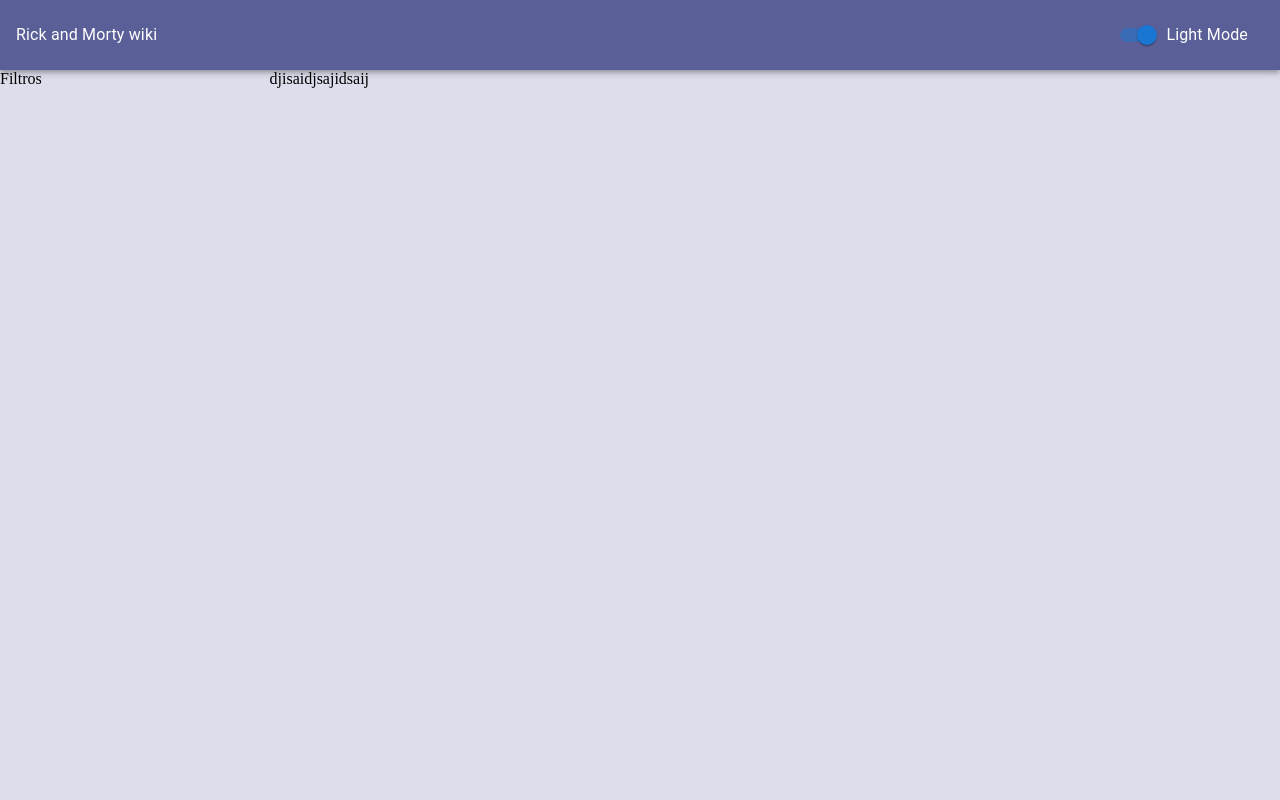
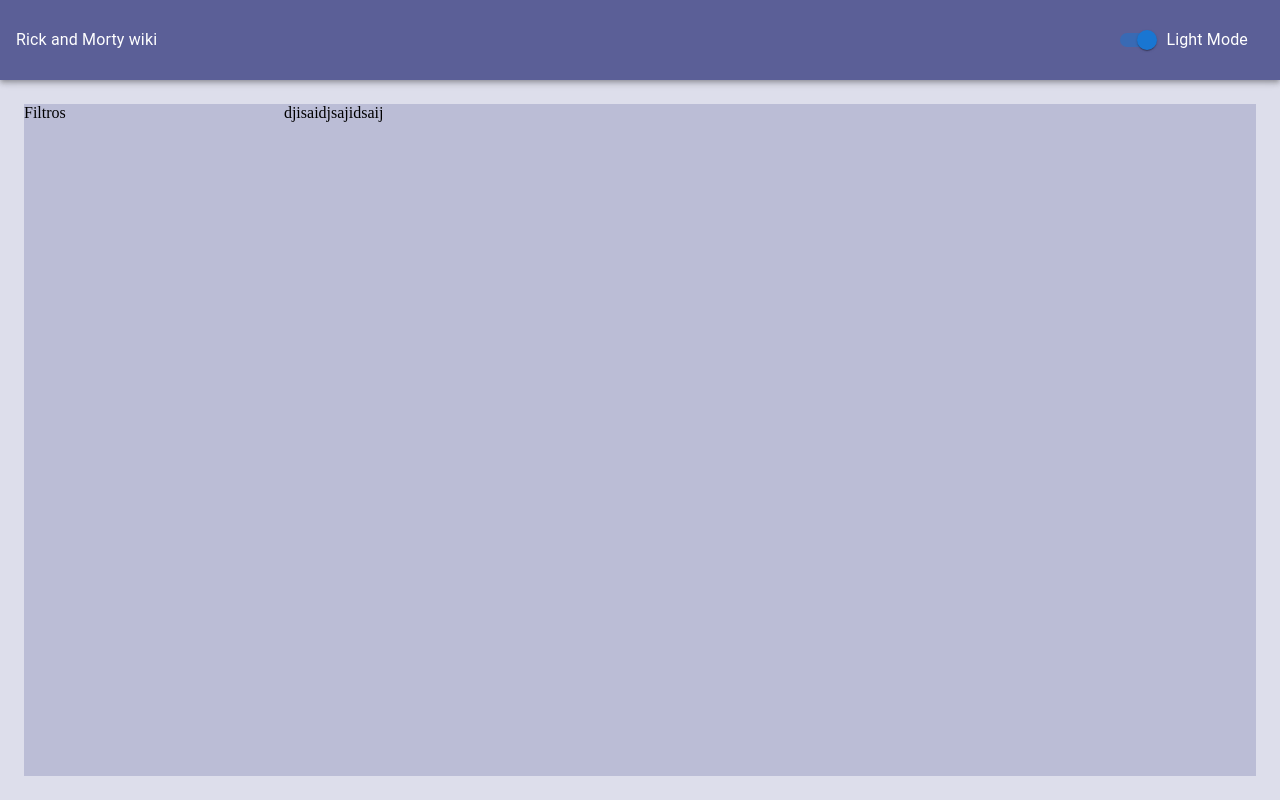
Before and after one commit to dorotech/react-test, a React (Vite) app: page / in a window 1280 px wide. Built offline with nearby package versions, Linux system fonts and the light colour scheme; no server answers.

Commit message:
feat: adjust containers on screen

```diff
--- a/package.json
+++ b/package.json
@@ -14,6 +14,7 @@
     "@mui/icons-material": "^5.11.0",
     "@mui/material": "^5.11.6",
     "@mui/types": "^7.2.3",
+    "@types/axios": "^0.14.0",
     "@types/node-sass": "^4.11.3",
     "axios": "^1.2.5",
     "react": "^18.2.0",
--- a/src/App.tsx
+++ b/src/App.tsx
@@ -32,7 +32,7 @@ const App = () => {
         <div
           style={{
             background: mode === "light" ? "#dddeeb" : "#484b78",
-            height: "100vh",
+            height: "100%",
           }}
         >
           <HomePage />
--- a/src/components/topBar/index.tsx
+++ b/src/components/topBar/index.tsx
@@ -23,13 +23,13 @@ const TopAppBar = () => {
         justifyContent: "space-between",
         flexDirection: "row",
         backgroundColor: mode === "light" ? "#5b5f97" : "#2d2f4b",
-        gridArea: "a",
+        gridArea: "topbar",
       }}
     >
       <Typography style={{ display: "flex", alignItems: "center" }}>
         Rick and Morty wiki
       </Typography>
-      <FormGroup>
+      <FormGroup style={{ justifyContent: "center" }}>
         <FormControlLabel
           control={
             <Switch
--- /dev/null
+++ b/src/containers/characters/index.tsx
@@ -0,0 +1,7 @@
+import { Box } from "@mui/system";
+
+const CharactersContainer = () => {
+  return <Box style={{ gridArea: "char" }}>djisaidjsajidsaij</Box>;
+};
+
+export { CharactersContainer };
--- a/src/containers/home/index.tsx
+++ b/src/containers/home/index.tsx
@@ -1,12 +1,44 @@
+import { useEffect, useContext } from "react";
 import { TopAppBar } from "../../components/topBar";
+import axios from "axios";
 import styles from "./styles.module.scss";
 
+import { CharactersContainer } from "../characters";
+import { ColorModeContext } from "../../contexts";
+
 const HomePage = () => {
+  const { mode } = useContext(ColorModeContext);
+
+  const getCharactersList = async () => {
+    try {
+      const response = await axios.get(
+        "https://rickandmortyapi.com/api/character?page=2"
+      );
+      console.log("response", response);
+    } catch (err) {
+      console.log(err);
+    }
+  };
+
+  useEffect(() => {
+    getCharactersList();
+  }, []);
+
   return (
-    <div className={styles.container}>
+    <div style={{ height: "100%" }} className={styles.container}>
       <TopAppBar />
-      <div style={{ gridArea: "b" }}>Filtros</div>
-      <div style={{ gridArea: "c" }}>djisaidjsajidsaij</div>
+      <div
+        className={styles.page_info}
+        style={{
+          gridArea: "characters",
+          margin: "24px",
+          background: mode === "light" ? "#bbbdd6" : "#36385a",
+          color: mode === "light" ? "black" : "white",
+        }}
+      >
+        <div style={{ gridArea: "filters" }}>Filtros</div>
+        <CharactersContainer />
+      </div>
     </div>
   );
 };
--- a/src/containers/home/styles.module.scss
+++ b/src/containers/home/styles.module.scss
@@ -1,7 +1,12 @@
-.container {
+.page_info {
     grid-template-areas:
-        "a a a a a "
-        "b c c c c"
-        "b c c c c";
+        "filters char char char char";
     display: grid;
 }
+
+.container {
+    grid-template-areas: "topbar"
+        "characters";
+    display: grid;
+    grid-template-rows: 10% 90%;
+}
--- a/src/index.css
+++ b/src/index.css
@@ -1,3 +1,7 @@
 body {
     margin: 0;
 }
+
+#root {
+    height: 100vh;
+}
```
Also changed, not shown: 1 other file (tests, documents, lock files or other folders).
